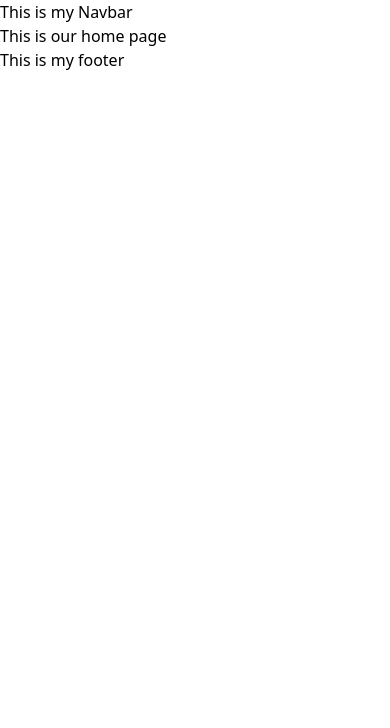
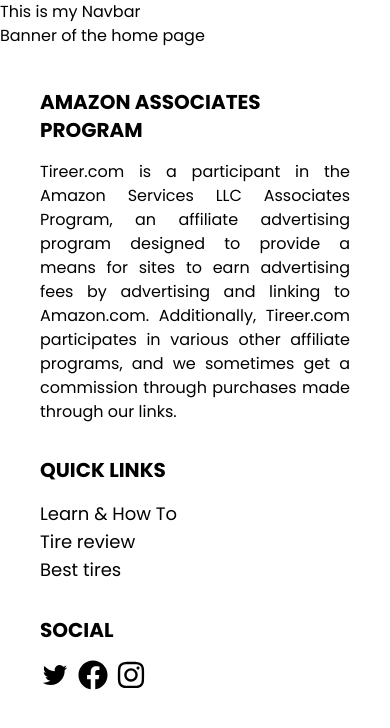
Before and after one commit to mdsultanmahmud/mrtirerack, a Next.js app: page / in a window 390 px wide. Shown: the top 728 px of the page. Built offline with nearby package versions, Linux system fonts and the light colour scheme.

Commit message:
footer design done

```diff
--- a/src/components/common/Footer.js
+++ b/src/components/common/Footer.js
@@ -1,9 +1,31 @@
+import Link from 'next/link';
 import React from 'react';
 
+import { AiOutlineTwitter } from 'react-icons/ai'
+import { FaFacebook, FaInstagram } from 'react-icons/fa'
 const Footer = () => {
     return (
         <div>
-            <h1>This is my footer</h1>
+            <footer className="grid gap-8 grid-cols-1 md:grid-cols-2 lg:grid-cols-3 p-10  text-black">
+                <div>
+                    <h1 className="text-black text-xl uppercase font-semibold mb-4">Amazon Associates Program</h1>
+                    <p className='text-justify'>Tireer.com is a participant in the Amazon Services LLC Associates Program, an affiliate advertising program designed to provide a means for sites to earn advertising fees by advertising and linking to Amazon.com. Additionally, Tireer.com participates in various other affiliate programs, and we sometimes get a commission through purchases made through our links.</p>
+                </div>
+                <div>
+                    <h1 className="text-black text-xl uppercase font-semibold mb-4">Quick Links</h1>
+                    <Link href={"/tricks"} className="block text-lg hover:text-green-500">Learn & How To</Link>
+                    <Link href={"/best-tire"} className="block text-lg hover:text-green-500">Tire review</Link>
+                    <Link href={"/review"} className="block text-lg hover:text-green-500">Best tires</Link>
+                </div>
+                <div>
+                    <h1 className="text-black text-xl uppercase font-semibold mb-4">Social</h1>
+                    <div className="flex items-center gap-x-2">
+                        <AiOutlineTwitter size={30} className='cursor-pointer hover:text-green-500'/>
+                        <FaFacebook size={30} className='cursor-pointer hover:text-green-500'/>
+                        <FaInstagram size={30} className='cursor-pointer hover:text-green-500'/>
+                    </div>
+                </div>
+            </footer>
         </div>
     );
 };
--- /dev/null
+++ b/src/components/home/Banner.js
@@ -0,0 +1,11 @@
+import React from 'react';
+
+const Banner = () => {
+    return (
+        <div>
+            <h1>Banner of the home page</h1>
+        </div>
+    );
+};
+
+export default Banner;
--- a/src/pages/_app.js
+++ b/src/pages/_app.js
@@ -1,12 +1,26 @@
+import "@/styles/theme.css"
 import '@/styles/globals.css'
+// export default function MyApp({ Component, pageProps }) {
 
-// export default function App({ Component, pageProps }) {
-//   return <Component {...pageProps} />
+//   const getLayout = Component.getLayout || ((page) => page)
+
+//   return getLayout(<Component {...pageProps} />)
 // }
 
+import Head from 'next/head';
+
 export default function MyApp({ Component, pageProps }) {
+  const getLayout = Component.getLayout || ((page) => page);
 
-  const getLayout = Component.getLayout || ((page) => page)
-
-  return getLayout(<Component {...pageProps} />)
+  return (
+    <>
+      <Head>
+        <link
+          href="https://fonts.googleapis.com/css2?family=Poppins:wght@400;700&display=swap"
+          rel="stylesheet"
+        />
+      </Head>
+      {getLayout(<Component {...pageProps} />)}
+    </>
+  );
 }
--- /dev/null
+++ b/src/pages/best-tire/index.js
@@ -0,0 +1,18 @@
+import RootLayout from '@/components/layout/RootLayout';
+import React from 'react';
+
+const BestTiresPage = () => {
+    return (
+        <div>
+            <h1>This is our best tires page</h1>
+        </div>
+    );
+};
+
+export default BestTiresPage;
+
+BestTiresPage.getLayout = function getLayout(page) {
+    return (
+      <RootLayout>{page}</RootLayout>
+    )
+  }
--- a/src/pages/index.js
+++ b/src/pages/index.js
@@ -1,17 +1,25 @@
 import Image from 'next/image'
 import { Inter } from 'next/font/google'
 import RootLayout from '@/components/layout/RootLayout'
+import Head from 'next/head'
+import Banner from '@/components/home/Banner'
 
 const inter = Inter({ subsets: ['latin'] })
 
 export default function HomePage() {
   return (
-   <h1>This is our home page</h1>
+    <>
+      <Head>
+        <title>Home Page || MR Tire Rack</title>
+        <meta name='home-page' description="description of this page"/>
+      </Head>
+      <Banner/>
+    </>
   )
 }
 
 
-HomePage.getLayout = function getLayout(page){
+HomePage.getLayout = function getLayout(page) {
   return (
     <RootLayout>{page}</RootLayout>
   )
--- /dev/null
+++ b/src/pages/review/index.js
@@ -0,0 +1,18 @@
+import RootLayout from '@/components/layout/RootLayout';
+import React from 'react';
+
+const ReviewPage = () => {
+    return (
+        <div>
+            <h1>This is tire review page</h1>
+        </div>
+    );
+};
+
+export default ReviewPage;
+
+ReviewPage.getLayout = function getLayout(page){
+    return (
+        <RootLayout>{page}</RootLayout>
+    )
+}
--- /dev/null
+++ b/src/pages/tricks/index.js
@@ -0,0 +1,18 @@
+import RootLayout from '@/components/layout/RootLayout';
+import React from 'react';
+
+const TricksTipsPage = () => {
+    return (
+        <div>
+            <h1>This is our tricks and tips page</h1>
+        </div>
+    );
+};
+
+export default TricksTipsPage;
+
+TricksTipsPage.getLayout = function getLayout(page){
+    return (
+        <RootLayout>{page}</RootLayout>
+    )
+}
--- a/src/styles/globals.css
+++ b/src/styles/globals.css
@@ -1,3 +1,8 @@
 @tailwind base;
 @tailwind components;
 @tailwind utilities;
+
+
+body{
+    font-family: 'Poppins', sans-serif;
+}
--- /dev/null
+++ b/src/styles/theme.css
@@ -0,0 +1,4 @@
+body{
+    background-color: white;
+    color: black;
+}
--- a/tailwind.config.js
+++ b/tailwind.config.js
@@ -6,6 +6,9 @@
     './src/app/**/*.{js,ts,jsx,tsx,mdx}',
   ],
   theme: {
+    daisyui:{
+      theme:"light"
+    },
     extend: {
       backgroundImage: {
         'gradient-radial': 'radial-gradient(var(--tw-gradient-stops))',
@@ -14,5 +17,5 @@
       },
     },
   },
-  plugins: [],
+  plugins: [require("daisyui")]
 }
```
Also changed, not shown: package.json (+11 -4 lines), 1 other file (tests, documents, lock files or other folders).
